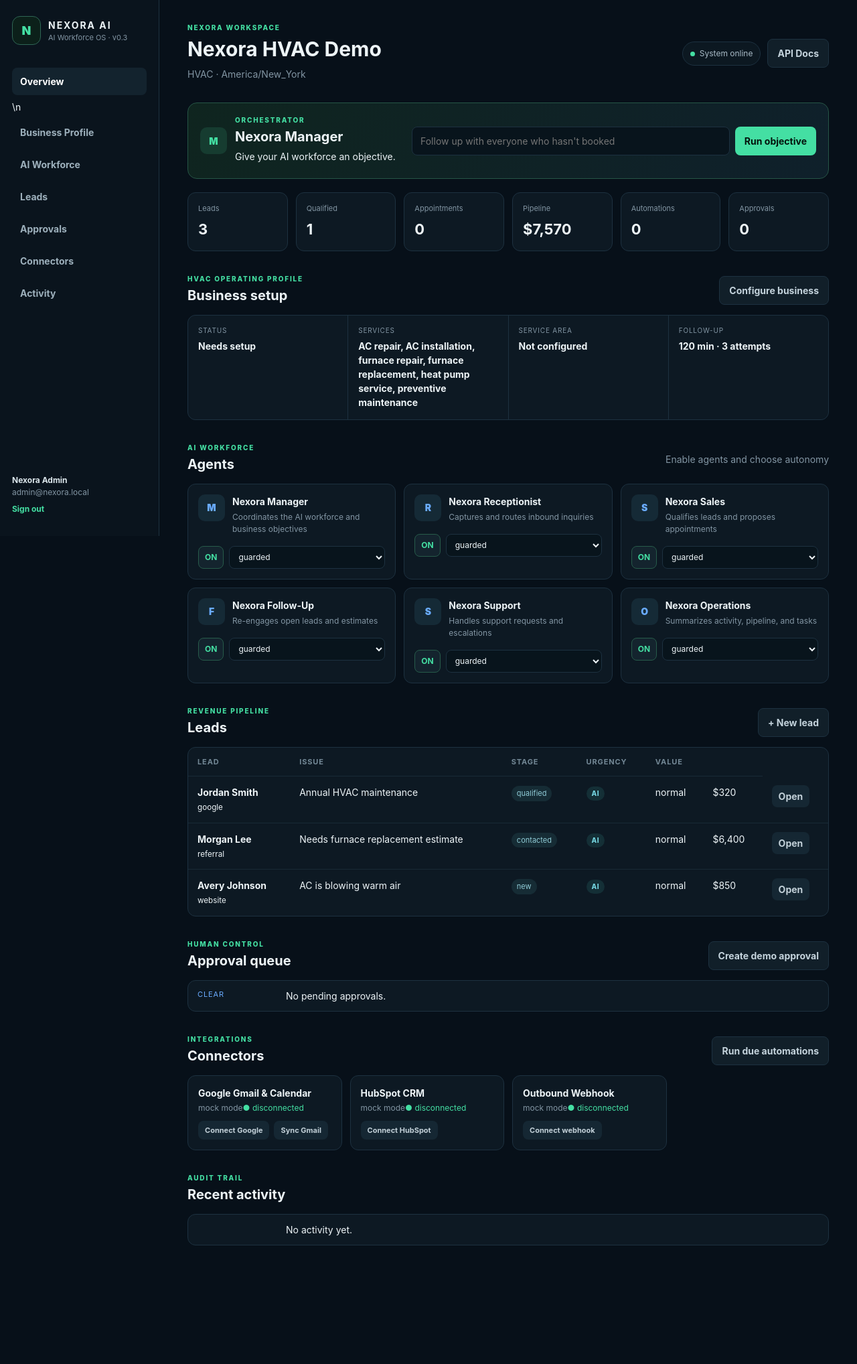
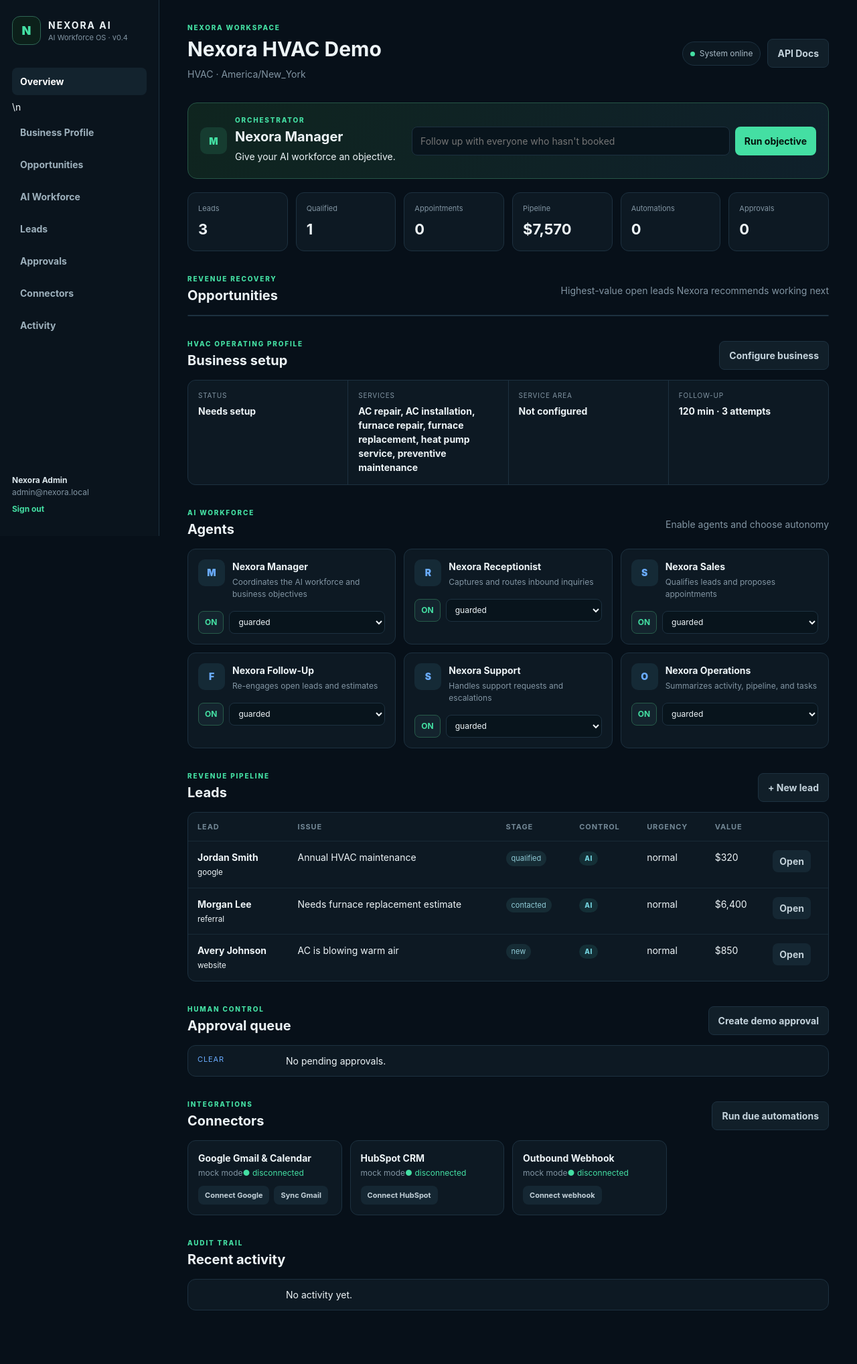
Before and after one commit to d3faulth-private/nexora-ai, a FastAPI app: page / in a window 1280 px wide. Shown: the whole page at 67% size. Before the commit the page ends 1859 px from the top, so only its background shows below. Run offline with FastAPI, Linux system fonts and the light colour scheme; the visitor is signed in with stand-in values (Sample User, id 1); data comes from the database, SQL or seed files in the repository; data that the repository does not hold is empty.

Commit message:
Add revenue opportunities and clean v0.4 dashboard markup

```diff
--- a/app/templates/index.html
+++ b/app/templates/index.html
@@ -12,12 +12,13 @@
       <div class="brand-mark">N</div>
       <div>
         <strong>NEXORA AI</strong>
-        <span>AI Workforce OS · v0.3</span>
+        <span>AI Workforce OS · v0.4</span>
       </div>
     </div>
 
     <nav>
       <button class="nav active" data-scroll="overview">Overview</button>\n      <button class="nav" data-scroll="onboarding">Business Profile</button>
+      <button class="nav" data-scroll="opportunities">Opportunities</button>
       <button class="nav" data-scroll="agents">AI Workforce</button>
       <button class="nav" data-scroll="leads">Leads</button>
       <button class="nav" data-scroll="approvals">Approvals</button>
@@ -65,6 +66,17 @@
 
     <section class="metrics" id="metrics"></section>
 
+    <section id="opportunities">
+      <div class="section-head">
+        <div>
+          <div class="eyebrow">REVENUE RECOVERY</div>
+          <h2>Opportunities</h2>
+        </div>
+        <span class="hint">Highest-value open leads Nexora recommends working next</span>
+      </div>
+      <div class="panel" id="opportunityList"></div>
+    </section>
+
     <section id="onboarding">
       <div class="section-head">
         <div><div class="eyebrow">HVAC OPERATING PROFILE</div><h2>Business setup</h2></div>
@@ -99,6 +111,7 @@
               <th>Lead</th>
               <th>Issue</th>
               <th>Stage</th>
+              <th>Control</th>
               <th>Urgency</th>
               <th>Value</th>
               <th></th>
@@ -147,12 +160,13 @@
       <button class="close" type="button" data-close="leadDialog">×</button>
       <div class="eyebrow">LEAD CONVERSATION</div>
       <h2 id="dialogTitle"></h2>
-      <div id="leadSummary" class="lead-summary"></div>\n      <div class="lead-actions"><button type="button" id="takeoverBtn" class="ghost"></button><button type="button" id="bookBtn" class="ghost hidden">Confirm appointment</button></div>
+      <div id="leadSummary" class="lead-summary"></div>\n      <div class="lead-actions"><button type="button" id="takeoverBtn" class="ghost"></button><button type="button" id="bookBtn" class="ghost hidden">Confirm appointment</button><button type="button" id="completeJobBtn" class="ghost hidden">Complete job</button></div>
       <div id="conversation" class="conversation"></div>
       <div class="message-compose">
         <textarea id="messageBody" placeholder="Enter a customer message..."></textarea>
         <button type="button" id="sendMessage">Send</button>
       </div>
+      <div id="conversationModeNote" class="hint"></div>
     </div>
   </dialog>
 
```
